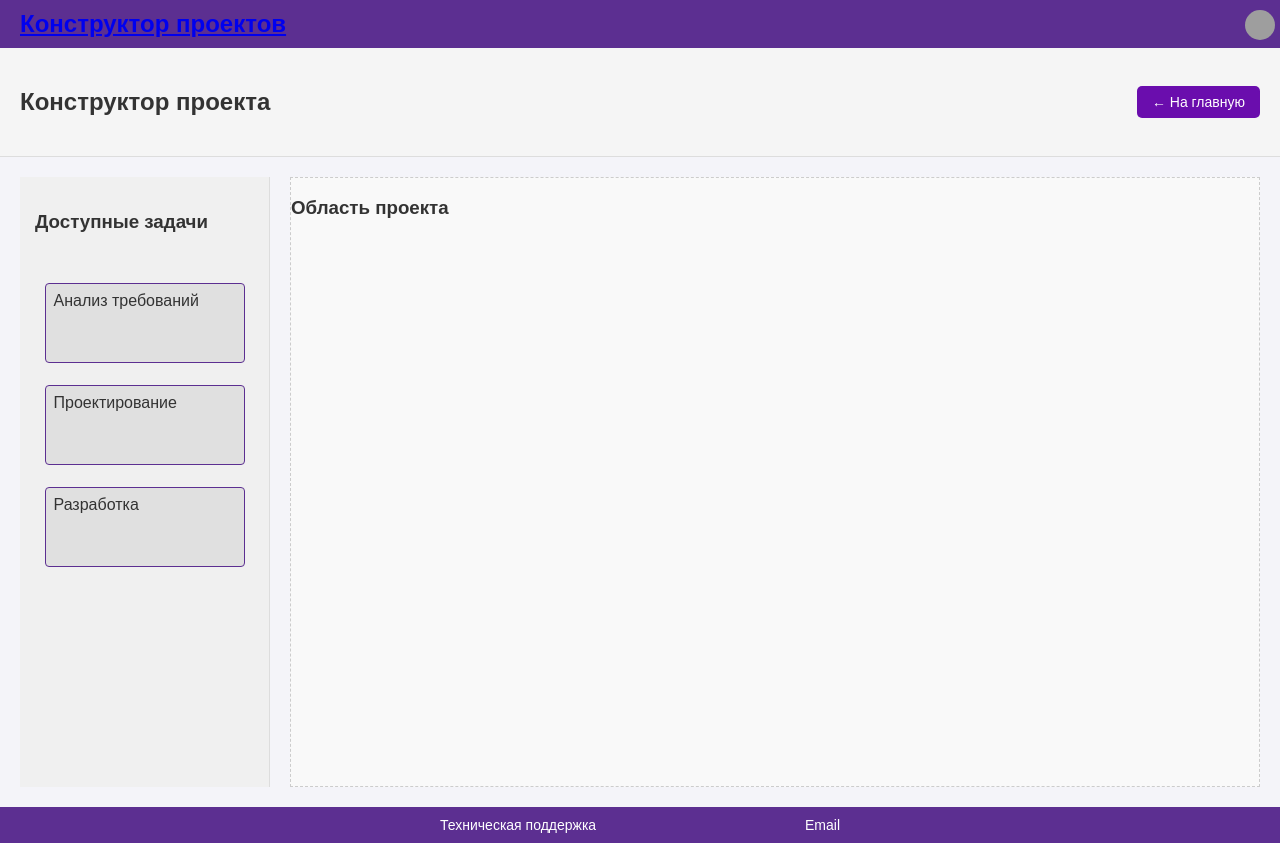
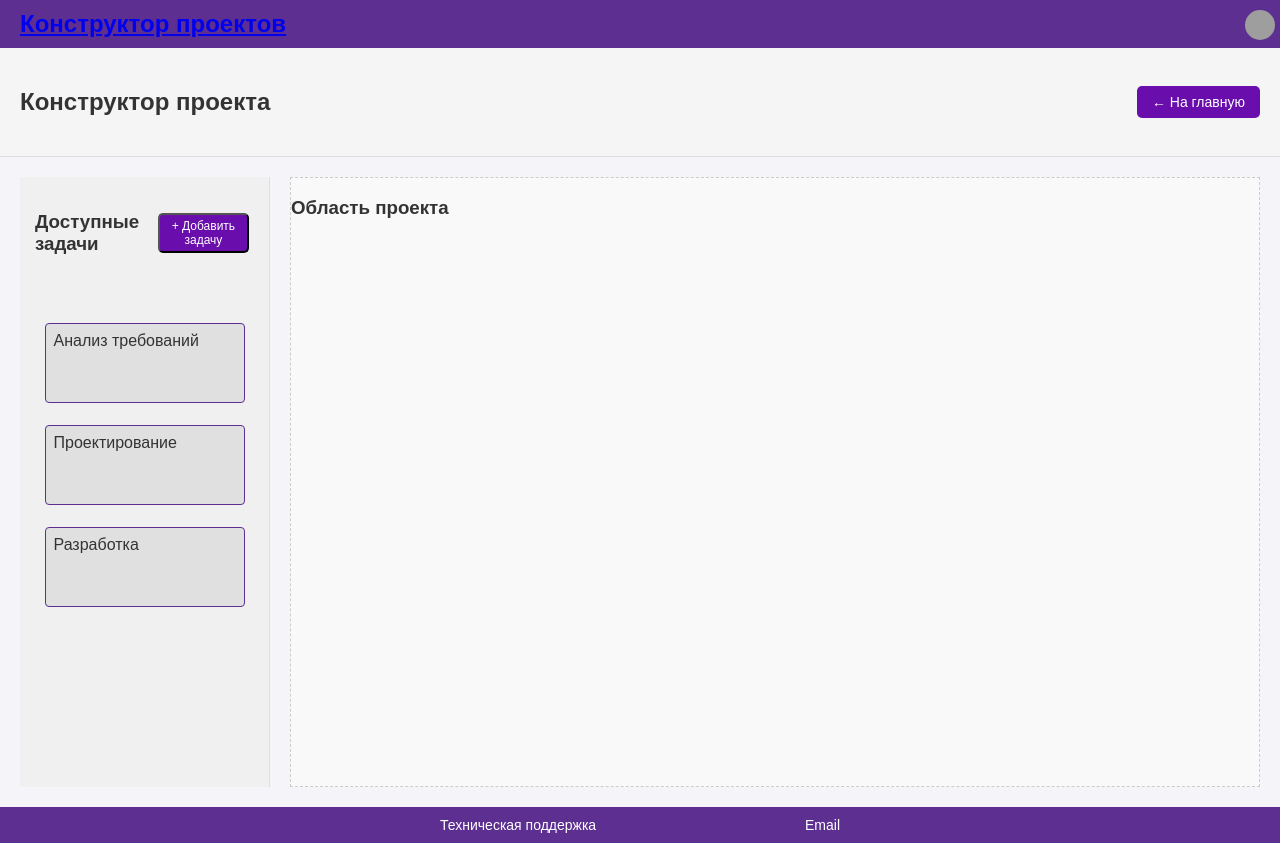
Before and after one commit to zoronikkill/ProcessManager, a React (Vite) app in the folder front-react-project/: page /editor in a window 1280 px wide. Built offline with nearby package versions, Linux system fonts and the light colour scheme; grey boxes are pictures that could not be loaded.

Commit message:
additioning new button

```diff
--- a/front-react-project/src/components/Button/Button.css
+++ b/front-react-project/src/components/Button/Button.css
@@ -27,3 +27,15 @@
 .main-button:hover {
     background-color: #b0b0b0;
 }
+.small {
+  padding: 4px 8px;
+  font-size: 12px;
+}
+
+.secondary {
+  background-color: #6c757d;
+}
+
+.secondary:hover {
+  background-color: #5a6268;
+}
--- a/front-react-project/src/components/Button/Button.jsx
+++ b/front-react-project/src/components/Button/Button.jsx
@@ -2,7 +2,7 @@ import React from 'react';
 import { Link } from 'react-router-dom';
 import './Button.css';
 
-const Button = ({ href, text, className = '', to }) => {
+const Button = ({ href, text, className = '', to, onClick }) => {
   const buttonClass = className ? `${className} button` : 'button';
 
   if (to) {
@@ -14,9 +14,9 @@ const Button = ({ href, text, className = '', to }) => {
   }
 
   return (
-    <a href={href} className={buttonClass}>
+    <button className={buttonClass} onClick={onClick}>
       {text}
-    </a>
+    </button>
   );
 };
 
--- a/front-react-project/src/components/ProjectConstructor/ProjectConstructor.css
+++ b/front-react-project/src/components/ProjectConstructor/ProjectConstructor.css
@@ -24,6 +24,13 @@
 .tasks-panel .task:hover {
   transform: translateX(5px);
   box-shadow: 2px 2px 8px rgba(0,0,0,0.1);
+}
+
+.tasks-panel-header {
+  display: flex;
+  justify-content: space-between;
+  align-items: center;
+  margin-bottom: 15px;
 }
 
 .tasks-list {
@@ -97,6 +104,47 @@
   background-color: #e0e0e0;
   cursor: grab;
 }
+
+.task-form {
+  background: #f8f9fa;
+  padding: 15px;
+  border-radius: 5px;
+  margin-bottom: 15px;
+  border: 1px solid #e0e0e0;
+}
+
 .connections line {
   transition: all 0.2s ease-out;
 }
+
+.task-input {
+  width: 100%;
+  padding: 8px;
+  margin-bottom: 10px;
+  border: 1px solid #ddd;
+  border-radius: 4px;
+}
+
+.form-buttons {
+  display: flex;
+  gap: 10px;
+}
+
+.add-button {
+  background-color: #5c2f91;
+  color: white;
+}
+
+.add-button:hover {
+  background-color: #4a2475;
+}
+
+.confirm-button {
+  background-color: #28a745;
+  color: white;
+}
+
+.cancel-button {
+  background-color: #dc3545;
+  color: white;
+}
--- a/front-react-project/src/components/ProjectConstructor/ProjectConstructor.jsx
+++ b/front-react-project/src/components/ProjectConstructor/ProjectConstructor.jsx
@@ -1,8 +1,9 @@
 import React, { useState, useRef } from 'react';
 import './ProjectConstructor.css';
+import Button from '../Button/Button';
 
 function ProjectConstructor() {
-  const [initialTasks] = useState([
+  const [initialTasks, setInitialTasks] = useState([
     { id: 1, name: 'Анализ требований' },
     { id: 2, name: 'Проектирование' },
     { id: 3, name: 'Разработка' }
@@ -11,8 +12,23 @@ function ProjectConstructor() {
   const [projectAreaTasks, setProjectAreaTasks] = useState([]);
   const [connections, setConnections] = useState([]);
   const [selectedTask, setSelectedTask] = useState(null);
+  const [newTaskName, setNewTaskName] = useState('');
+  const [showTaskForm, setShowTaskForm] = useState(false);
   const projectAreaRef = useRef(null);
   const taskElements = useRef({});
+
+  function handleAddNewTask() {
+    if (newTaskName.trim() === '') return;
+
+    const newTask = {
+      id: Date.now(),
+      name: newTaskName.trim()
+    };
+
+    setInitialTasks([...initialTasks, newTask]);
+    setNewTaskName('');
+    setShowTaskForm(false);
+  };
 
   function getNewPosition() {
     const container = projectAreaRef.current;
@@ -236,7 +252,43 @@ function ProjectConstructor() {
   return (
     <div className="project-constructor">
       <div className="tasks-panel">
-        <h3>Доступные задачи</h3>
+        <div className="tasks-panel-header">
+          <h3>Доступные задачи</h3>
+          <Button
+            text="+ Добавить задачу"
+            className="small add-button"
+            onClick={() => setShowTaskForm(true)}
+          />
+        </div>
+
+        {showTaskForm && (
+          <div className="task-form">
+            <input
+              type="text"
+              value={newTaskName}
+              onChange={(e) => setNewTaskName(e.target.value)}
+              placeholder="Введите название задачи"
+              className="task-input"
+              onKeyDown={(e) => e.key === 'Enter' && handleAddNewTask()}
+            />
+            <div className="form-buttons">
+              <Button
+                text="Добавить"
+                className="small confirm-button"
+                onClick={handleAddNewTask}
+              />
+              <Button
+                text="Отмена"
+                className="small cancel-button"
+                onClick={() => {
+                  setNewTaskName('');
+                  setShowTaskForm(false);
+                }}
+              />
+            </div>
+          </div>
+        )}
+
         <div className="tasks-list">
           {initialTasks.map(task => (
             <div
```
